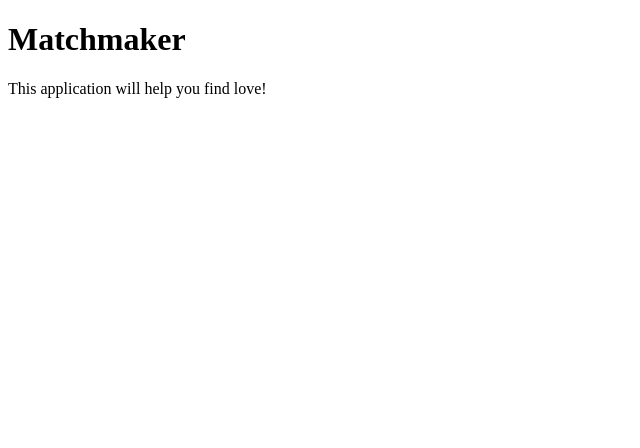
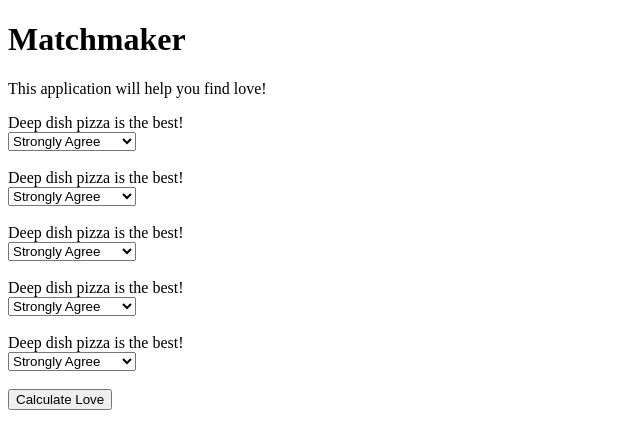
Before and after one commit to brandonleeney/matchmaker-bl, a plain HTML site: page index.html in a window 1280 px wide. Shown: the whole page, without its empty margins (0-640 px from the left). Drawn offline with Linux system fonts and the light colour scheme.

Commit message:
Update version 2

```diff
--- a/index.html
+++ b/index.html
@@ -6,5 +6,101 @@
 <body>
 <h1>Matchmaker</h1>
 <p>This application will help you find love!</p>
+
+<label>
+    Deep dish pizza is the best!
+</label>
+<br>
+
+<select id = "q1">
+    <option value="5"> Strongly Agree</option>
+    <option value="4"> Agree</option>
+    <option value="3"> Neutral</option>
+    <option value="2"> Disagree</option>
+    <option value="1"> Strongly Disagree</option>
+</select>
+
+<br>
+<br>
+
+<label>
+    Deep dish pizza is the best!
+</label>
+<br>
+
+<select id = "q2">
+    <option value="5"> Strongly Agree</option>
+    <option value="4"> Agree</option>
+    <option value="3"> Neutral</option>
+    <option value="2"> Disagree</option>
+    <option value="1"> Strongly Disagree</option>
+</select>
+
+<br>
+<br>
+
+<label>
+    Deep dish pizza is the best!
+</label>
+<br>
+
+<select id = "q3">
+    <option value="5"> Strongly Agree</option>
+    <option value="4"> Agree</option>
+    <option value="3"> Neutral</option>
+    <option value="2"> Disagree</option>
+    <option value="1"> Strongly Disagree</option>
+</select>
+
+<br>
+<br>
+
+<label>
+    Deep dish pizza is the best!
+</label>
+<br>
+
+<select id = "q4">
+    <option value="5"> Strongly Agree</option>
+    <option value="4"> Agree</option>
+    <option value="3"> Neutral</option>
+    <option value="2"> Disagree</option>
+    <option value="1"> Strongly Disagree</option>
+</select>
+
+<br>
+<br>
+
+<label>
+    Deep dish pizza is the best!
+</label>
+<br>
+
+<select id = "q5">
+    <option value="5"> Strongly Agree</option>
+    <option value="4"> Agree</option>
+    <option value="3"> Neutral</option>
+    <option value="2"> Disagree</option>
+    <option value="1"> Strongly Disagree</option>
+</select>
+
+<br>
+<br>
+
+<button onclick="calculatelove()">
+
+    Calculate Love
+</button>
+
+
+<script>
+    console.log("starting")
+
+    function calculatelove() {
+        console.log('calculating Love')
+    }
+</script>
+
+
 </body>
 </html>
```
